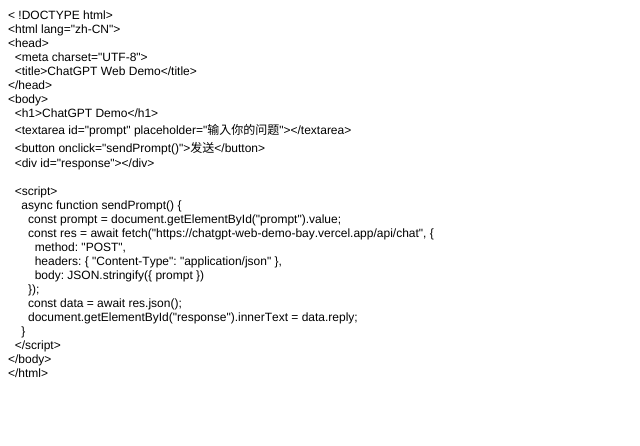
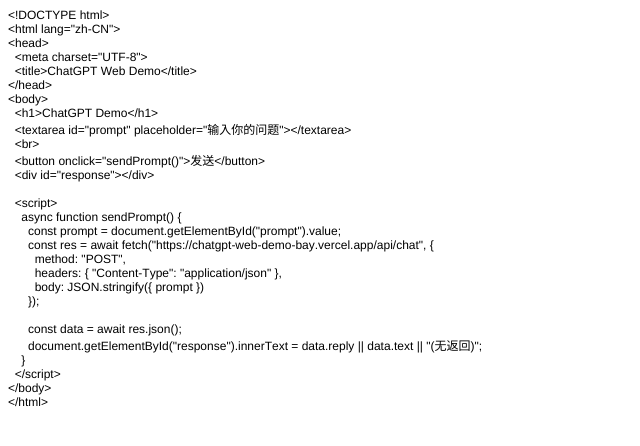
Before and after one commit to Gloria-Wgy/chatgpt-web-demo, a plain HTML site: page index.html in a window 1280 px wide. Shown: the whole page, without its empty margins (0-640 px from the left). Drawn offline with Linux system fonts and the light colour scheme.

Commit message:
Add files via upload

```diff
--- a/index.html
+++ b/index.html
@@ -10,11 +10,10 @@
     p.p1 {margin: 0.0px 0.0px 0.0px 0.0px; font: 12.0px Helvetica; -webkit-text-stroke: #000000}
     p.p2 {margin: 0.0px 0.0px 0.0px 0.0px; font: 12.0px Helvetica; -webkit-text-stroke: #000000; min-height: 14.0px}
     span.s1 {font-kerning: none}
-    span.s2 {font: 12.0px 'PingFang SC'; font-kerning: none}
   </style>
 </head>
 <body>
-<p class="p1"><span class="s1">&lt; !DOCTYPE html&gt;</span></p>
+<p class="p1"><span class="s1">&lt;!DOCTYPE html&gt;</span></p>
 <p class="p1"><span class="s1">&lt;html lang="zh-CN"&gt;</span></p>
 <p class="p1"><span class="s1">&lt;head&gt;</span></p>
 <p class="p1"><span class="s1"><span class="Apple-converted-space">  </span>&lt;meta charset="UTF-8"&gt;</span></p>
@@ -22,8 +21,9 @@
 <p class="p1"><span class="s1">&lt;/head&gt;</span></p>
 <p class="p1"><span class="s1">&lt;body&gt;</span></p>
 <p class="p1"><span class="s1"><span class="Apple-converted-space">  </span>&lt;h1&gt;ChatGPT Demo&lt;/h1&gt;</span></p>
-<p class="p1"><span class="s1"><span class="Apple-converted-space">  </span>&lt;textarea id="prompt" placeholder="</span><span class="s2">输入你的问题</span><span class="s1">"&gt;&lt;/textarea&gt;</span></p>
-<p class="p1"><span class="s1"><span class="Apple-converted-space">  </span>&lt;button onclick="sendPrompt()"&gt;</span><span class="s2">发送</span><span class="s1">&lt;/button&gt;</span></p>
+<p class="p1"><span class="s1"><span class="Apple-converted-space">  </span>&lt;textarea id="prompt" placeholder="输入你的问题"&gt;&lt;/textarea&gt;</span></p>
+<p class="p1"><span class="s1"><span class="Apple-converted-space">  </span>&lt;br&gt;</span></p>
+<p class="p1"><span class="s1"><span class="Apple-converted-space">  </span>&lt;button onclick="sendPrompt()"&gt;发送&lt;/button&gt;</span></p>
 <p class="p1"><span class="s1"><span class="Apple-converted-space">  </span>&lt;div id="response"&gt;&lt;/div&gt;</span></p>
 <p class="p2"><span class="s1"></span><br></p>
 <p class="p1"><span class="s1"><span class="Apple-converted-space">  </span>&lt;script&gt;</span></p>
@@ -34,8 +34,9 @@
 <p class="p1"><span class="s1"><span class="Apple-converted-space">        </span>headers: { "Content-Type": "application/json" },</span></p>
 <p class="p1"><span class="s1"><span class="Apple-converted-space">        </span>body: JSON.stringify({ prompt })</span></p>
 <p class="p1"><span class="s1"><span class="Apple-converted-space">      </span>});</span></p>
+<p class="p2"><span class="s1"></span><br></p>
 <p class="p1"><span class="s1"><span class="Apple-converted-space">      </span>const data = await res.json();</span></p>
-<p class="p1"><span class="s1"><span class="Apple-converted-space">      </span>document.getElementById("response").innerText = data.reply;</span></p>
+<p class="p1"><span class="s1"><span class="Apple-converted-space">      </span>document.getElementById("response").innerText = data.reply || data.text || "(无返回)";</span></p>
 <p class="p1"><span class="s1"><span class="Apple-converted-space">    </span>}</span></p>
 <p class="p1"><span class="s1"><span class="Apple-converted-space">  </span>&lt;/script&gt;</span></p>
 <p class="p1"><span class="s1">&lt;/body&gt;</span></p>
```
